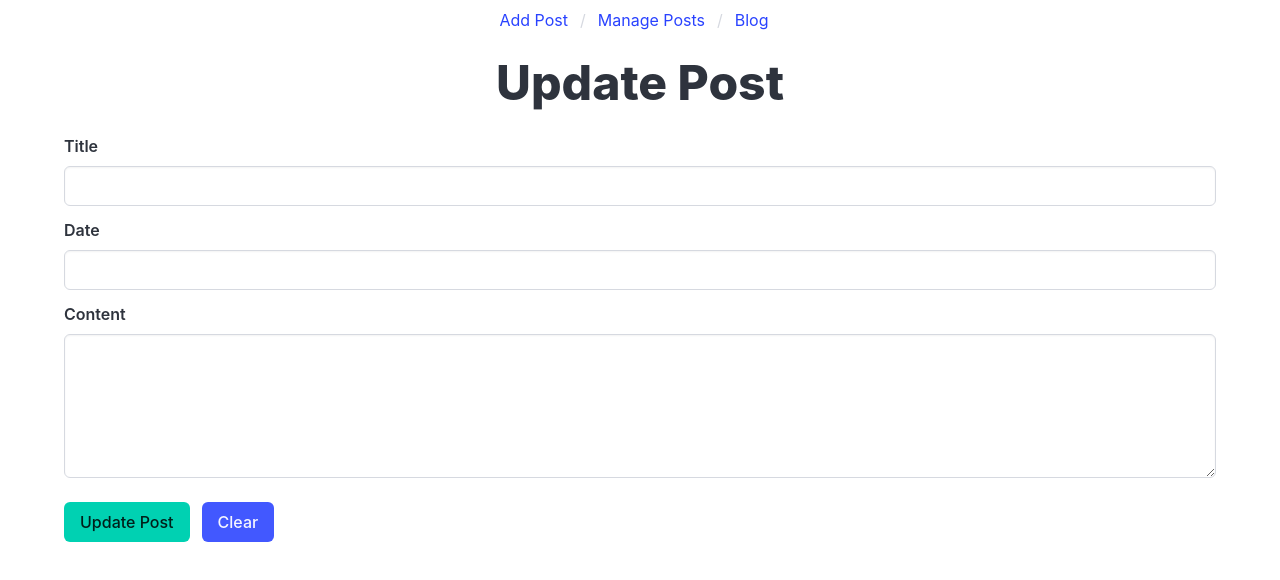
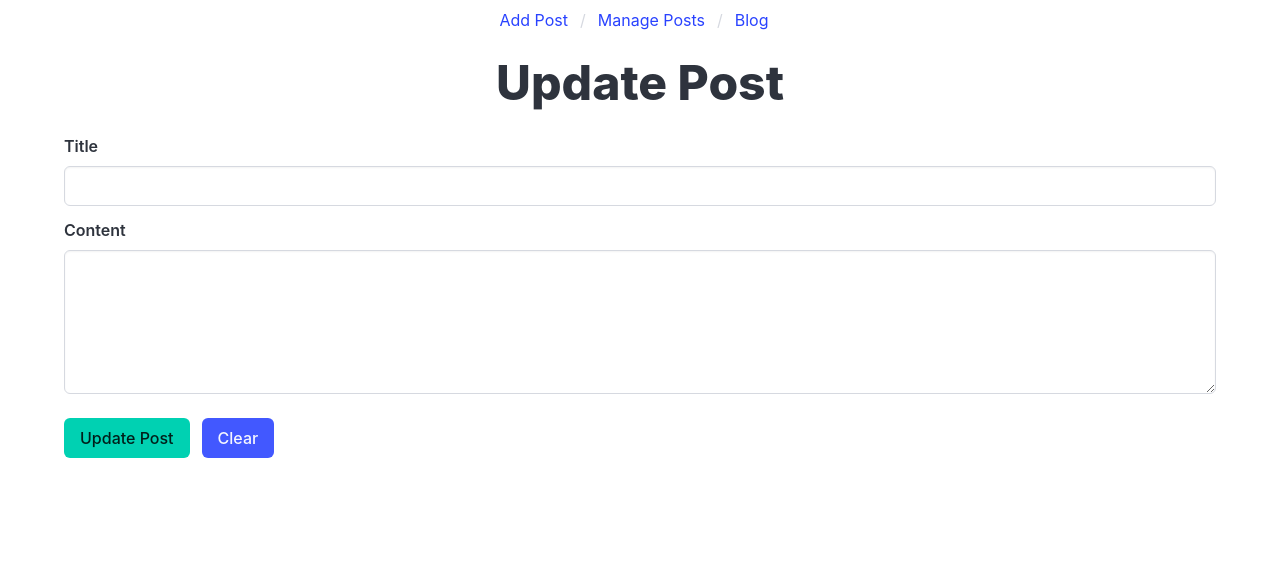
Before and after one commit to agrewal242/Blog-Assignment-, a website: page update_post.html in a window 1280 px wide. Drawn offline with Linux system fonts and the light colour scheme; no server answers.

Commit message:
Add files via upload
fixed some issues it the timestamp stuff, all we need to now is implement the database.

```diff
--- a/update_post.html
+++ b/update_post.html
@@ -35,12 +35,11 @@
           <input class="input" type="text" name="title" id="post-title" required />
         </div>
       </div>
-      <div class="field">
-        <label class="label">Date</label>
+
         <div class="control">
-          <input class="input" type="text" name="author" id="post-date" required />
+          <input type="hidden" name="date" id="post-date" />
         </div>
-      </div>
+
       <div class="field">
         <label class="label">Content</label>
         <div class="control">
--- a/update_post.js
+++ b/update_post.js
@@ -24,7 +24,7 @@ document.addEventListener("DOMContentLoaded", async function () {
         const postData = await res.json()
         titleEl.value = postData.title
         contentEl.value = postData.content
-        dateEl.value = postData.date
+        dateEl.value = postData.date || ""
       }
     } catch (error) {
       console.error("Error fetching post:", error)
```
